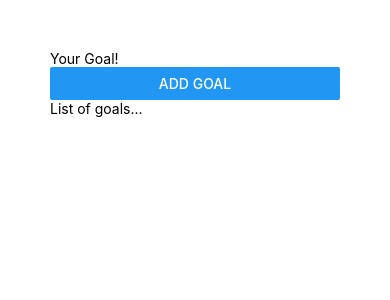
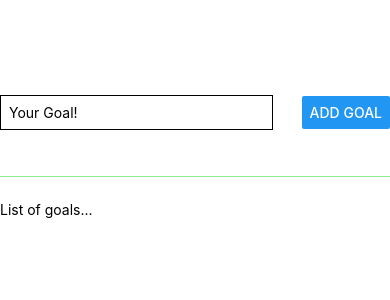
Before and after one commit to ciarancooke9/react_native_first_project, a React Native app: screen / in a window 390 px wide. Shown: the top 300 px of the page. Built offline with nearby package versions, Linux system fonts and the light colour scheme.

Commit message:
Layout added

```diff
--- a/App.js
+++ b/App.js
@@ -4,11 +4,11 @@
 export default function App() {
   return (
     <View style={styles.appContainer}>
-      <View>
-        <TextInput placeholder="Your Goal!"/>
-        <Button title="Add Goal"/>
+      <View style={styles.inputContainer}>
+        <TextInput style={styles.textInput} placeholder="Your Goal!" />
+        <Button title="Add Goal" />
       </View>
-      <View>
+      <View style={styles.goalsContainer}>
         <Text>List of goals...</Text>
       </View>
     </View>
@@ -17,6 +17,27 @@
 
 const styles = StyleSheet.create({
   appContainer: {
-    padding: 50
+    flex: 1,
+    paddingTop: 50,
+    paddingBottom: 16,
+  },
+  inputContainer: {
+    flex: 1,
+    flexDirection: "row",
+    justifyContent: "space-between",
+    alignItems: 'center',
+    marginBottom:24,
+    borderBottomWidth: 1,
+    borderBottomColor: 'lightgreen'
+  },
+  textInput: {
+    borderWidth: 1,
+    borderColor: "#ccccccc",
+    width: "70%",
+    marginRight: 8,
+    padding: 8,
+  },
+  goalsContainer: {
+    flex: 5,
   }
 });
```
